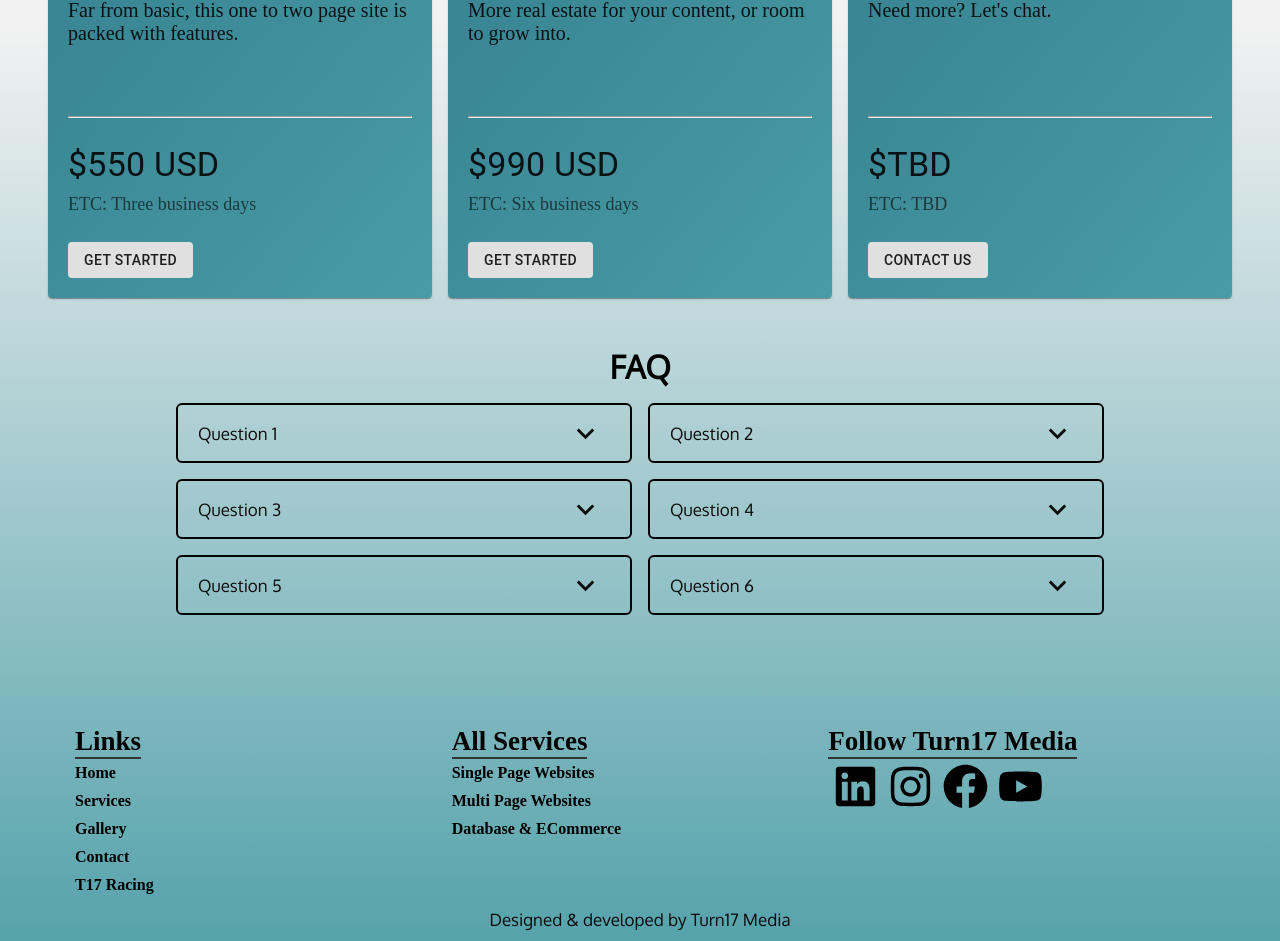
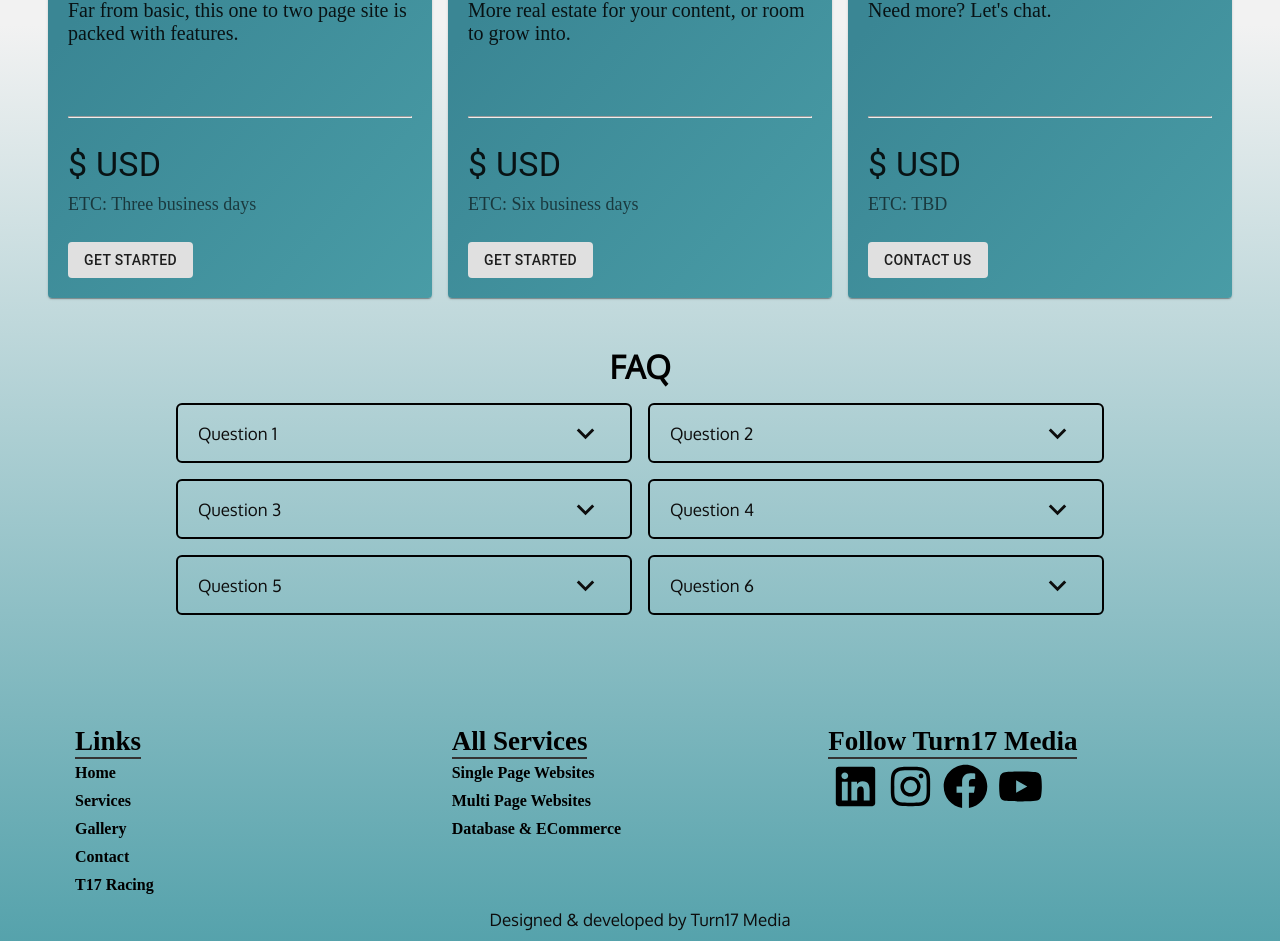
Before and after one commit to argounova/turn17-media, a Next.js app: page /pricing in a window 1280 px wide. Shown: the part 786-1727 px from the top of the page. Built offline with nearby package versions, Linux system fonts and the light colour scheme; no server answers.

Commit message:
pricing update

```diff
--- a/components/PricingCards/pricingStructure.js
+++ b/components/PricingCards/pricingStructure.js
@@ -3,7 +3,7 @@ const pricingStructure = [
         tier: '1',
         title: '1-2 Pages',
         subtitle: 'Far from basic, this one to two page site is packed with features.',
-        price: '$550 USD',
+        price: '$ USD',
         etc: 'ETC: Three business days',
         btnText: 'Get Started',
         href: '/get-started/singlepage'
@@ -12,7 +12,7 @@ const pricingStructure = [
         tier: '2',
         title: '3-4 Pages',
         subtitle: 'More real estate for your content, or room to grow into.',
-        price: '$990 USD',
+        price: '$ USD',
         etc: 'ETC: Six business days',
         btnText: 'Get Started',
         href: '/get-started/multipage'
@@ -21,7 +21,7 @@ const pricingStructure = [
         tier: '3',
         title: 'Custom',
         subtitle: `Need more?  Let's chat.`,
-        price: '$TBD',
+        price: '$ USD',
         etc: 'ETC: TBD',
         btnText: 'Contact Us',
         href: '/contact'
```
